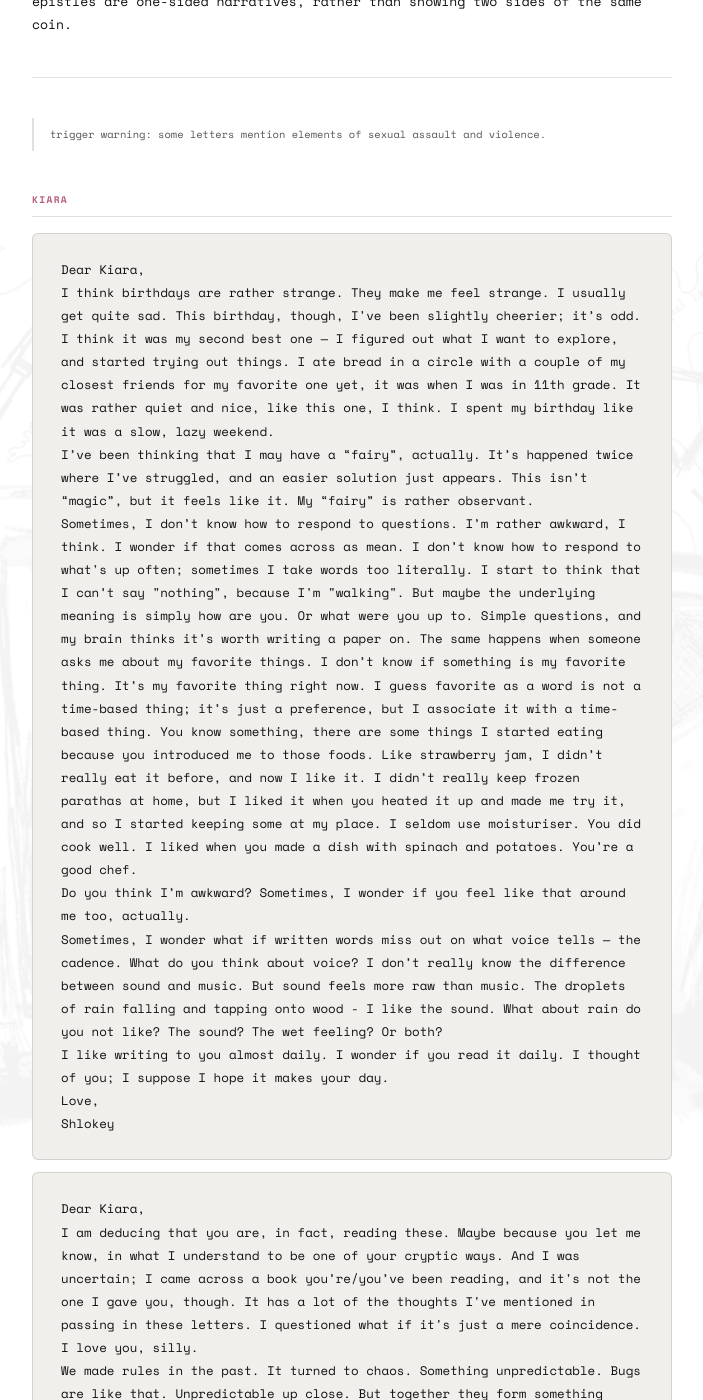
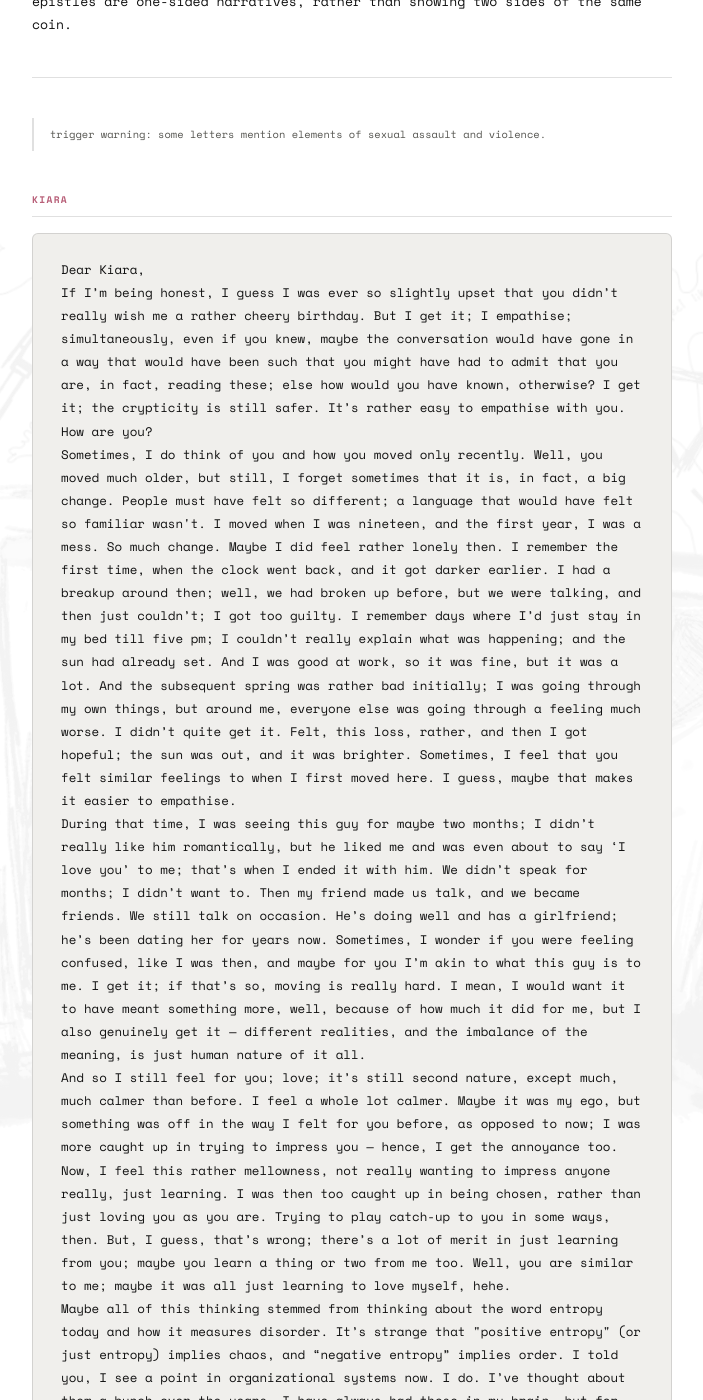
Before and after one commit to shlokamohanty/i-write-sometimes, a Jekyll site: the page built from _posts/2026-03-20-letter.md, in a window 1280 px wide and 1400 px high, scrolled down 674 px. Shown: the whole window, without its empty margins (288-991 px from the left). Built offline with Jekyll 4.4.1, drawn with Linux system fonts in a browser that asks for light colours; some web fonts are replaced; some of the changed text lies outside the part shown.

Commit message:
erer
erer

```diff
--- a/_posts/2026-03-20-letter.md
+++ b/_posts/2026-03-20-letter.md
@@ -29,6 +29,17 @@ Keep in mind, while reading these, that the letters show my perspective of my fe
 
 <div class="letter-section">
 <span class="letter-to">kiara</span>
+<div class="letter-block">Dear Kiara,
+If I’m being honest, I guess I was ever so slightly upset that you didn’t really wish me a rather cheery birthday. But I get it; I empathise; simultaneously, even if you knew, maybe the conversation would have gone in a way that would have been such that you might have had to admit that you are, in fact, reading these; else how would you have known, otherwise? I get it; the crypticity is still safer. It’s rather easy to empathise with you. How are you?
+Sometimes, I do think of you and how you moved only recently. Well, you moved much older, but still, I forget sometimes that it is, in fact, a big change. People must have felt so different; a language that would have felt so familiar wasn't. I moved when I was nineteen, and the first year, I was a mess. So much change. Maybe I did feel rather lonely then. I remember the first time, when the clock went back, and it got darker earlier. I had a breakup around then; well, we had broken up before, but we were talking, and then just couldn’t; I got too guilty. I remember days where I’d just stay in my bed till five pm; I couldn’t really explain what was happening; and the sun had already set. And I was good at work, so it was fine, but it was a lot. And the subsequent spring was rather bad initially; I was going through my own things, but around me, everyone else was going through a feeling much worse. I didn’t quite get it. Felt, this loss, rather, and then I got hopeful; the sun was out, and it was brighter. Sometimes, I feel that you felt similar feelings to when I first moved here. I guess, maybe that makes it easier to empathise.
+During that time, I was seeing this guy for maybe two months; I didn’t really like him romantically, but he liked me and was even about to say ‘I love you’ to me; that’s when I ended it with him. We didn’t speak for months; I didn’t want to. Then my friend made us talk, and we became friends. We still talk on occasion. He’s doing well and has a girlfriend; he’s been dating her for years now. Sometimes, I wonder if you were feeling confused, like I was then, and maybe for you I’m akin to what this guy is to me. I get it; if that’s so, moving is really hard. I mean, I would want it to have meant something more, well, because of how much it did for me, but I also genuinely get it — different realities, and the imbalance of the meaning, is just human nature of it all.
+And so I still feel for you; love; it’s still second nature, except much, much calmer than before. I feel a whole lot calmer. Maybe it was my ego, but something was off in the way I felt for you before, as opposed to now; I was more caught up in trying to impress you — hence, I get the annoyance too. Now, I feel this rather mellowness, not really wanting to impress anyone really, just learning. I was then too caught up in being chosen, rather than just loving you as you are. Trying to play catch-up to you in some ways, then. But, I guess, that’s wrong; there’s a lot of merit in just learning from you; maybe you learn a thing or two from me too. Well, you are similar to me; maybe it was all just learning to love myself, hehe.
+Maybe all of this thinking stemmed from thinking about the word entropy today and how it measures disorder. It’s strange that "positive entropy" (or just entropy) implies chaos, and “negative entropy” implies order. I told you, I see a point in organizational systems now. I do. I’ve thought about them a bunch over the years. I have always had these in my brain, but for the longest time, I’ve followed the same system. I’m putting in more energy now and changing those around much more often, and I guess I’m ordering things, I suppose then the degree of chaos is less. And I guess that stumped my mind a little: the wording - is chaos bad, is order good, my connotations of positive and negative, I suppose. Sometimes, I can’t gauge your thoughts on chaos; do you think chaos is bad? Maybe good and bad aren’t the words I’m looking for.
+I guess, if you were an organizational system, a dynamic one, I’d say you smile a whole lot more, are sillier, play around more, and wear few more colors. You have usuals, like the style with which you cut it, but it’s slightly different than before.
+And I was wrong, I realised during the summer; I used to think everything could be reduced to physics. Maybe that’s why I relied on physics metaphors; sometimes I think I get the world through that. But I realise today, by thinking that if a telescope were used to look at a compound, it would be blurry. I’m not using the correct measuring device. Maybe I say you’re brave because you use life to explain science. And the bravery comes from accepting life as is, without having to reach for a theorem.
+Love,
+Shlokey
+</div>
 <div class="letter-block">Dear Kiara,
 I think birthdays are rather strange. They make me feel strange. I usually get quite sad. This birthday, though, I've been slightly cheerier; it’s odd. I think it was my second best one — I figured out what I want to explore, and started trying out things. I ate bread in a circle with a couple of my closest friends for my favorite one yet, it was when I was in 11th grade. It was rather quiet and nice, like this one, I think. I spent my birthday like it was a slow, lazy weekend.
 I’ve been thinking that I may have a “fairy”, actually. It’s happened twice where I’ve struggled, and an easier solution just appears. This isn’t “magic”, but it feels like it. My “fairy” is rather observant.
```
Also changed, not shown: _posts/.obsidian/workspace.json (+4 -4 lines).
